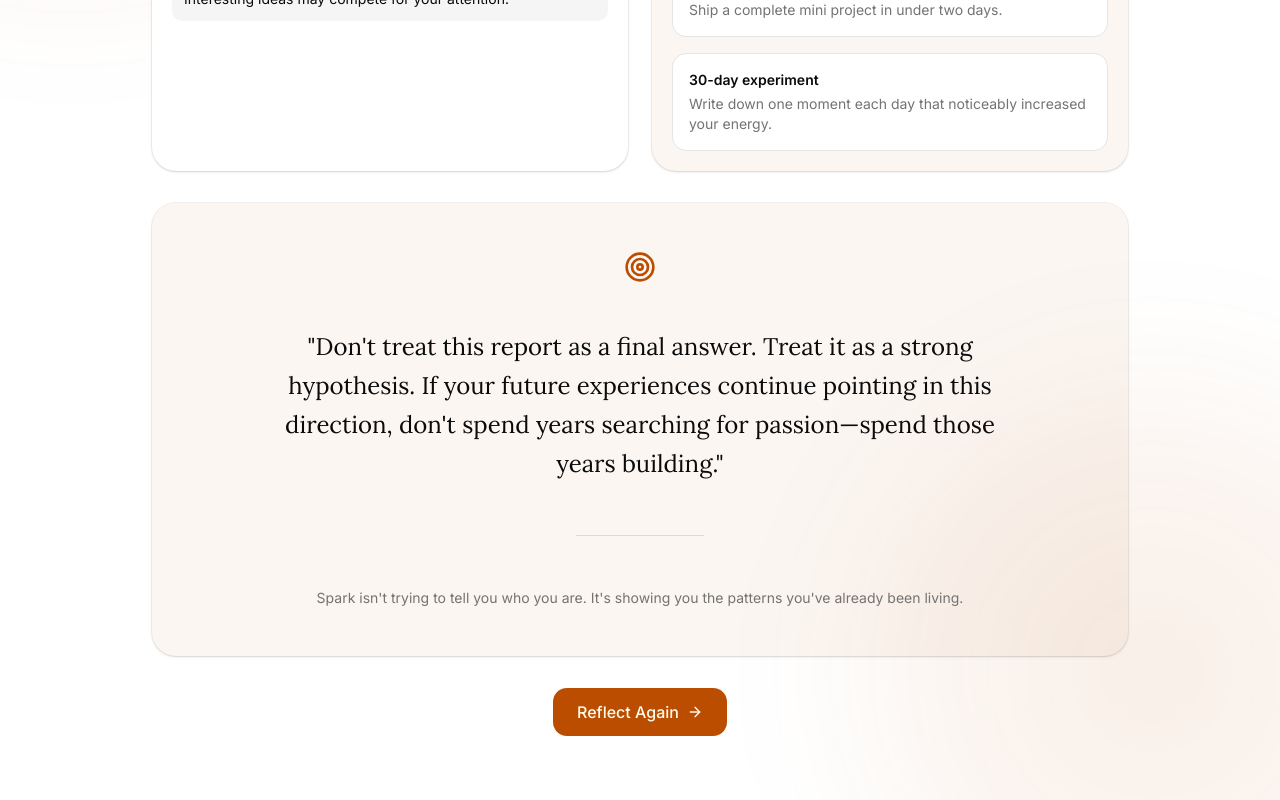
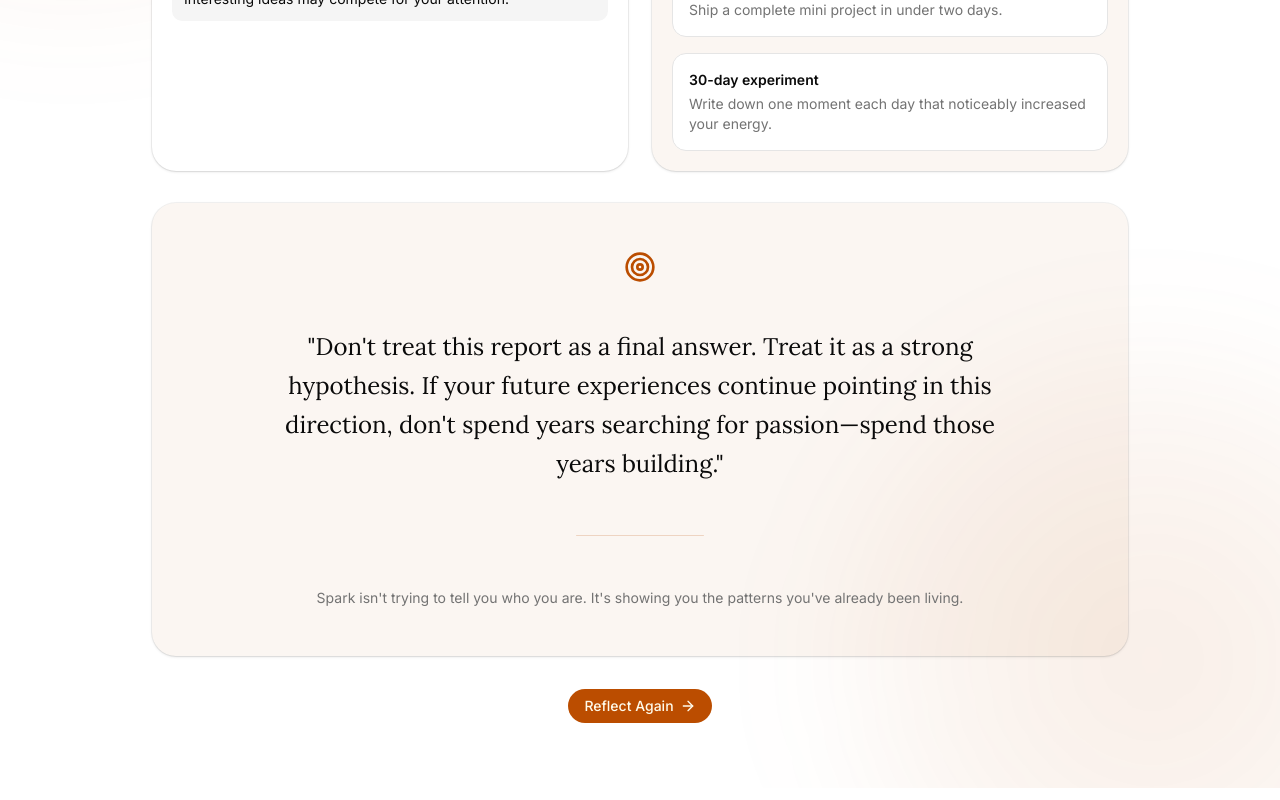
Before and after one commit to shravzzv/spark, a Next.js app: page /report in a window 1280 px wide. Shown: the part 1587-2387 px from the top of the page. Built offline with nearby package versions, Linux system fonts and the light colour scheme.

Commit message:
refactor: update report page

```diff
--- a/app/report/page.tsx
+++ b/app/report/page.tsx
@@ -16,6 +16,8 @@
 } from 'lucide-react'
 import { motion } from 'motion/react'
 import { Lora } from 'next/font/google'
+import { Button } from '@/components/ui/button'
+import Link from 'next/link'
 
 const lora = Lora({
   subsets: ['latin'],
@@ -176,8 +178,6 @@
           </CardContent>
         </MotionCard>
 
-        {/* Evidence */}
-
         <MotionCard className="bg-primary/5">
           <CardHeader>
             <CardTitle className="flex items-center gap-2">
@@ -206,8 +206,6 @@
           </CardContent>
         </MotionCard>
 
-        {/* Counter evidence */}
-
         <MotionCard>
           <CardHeader>
             <CardTitle className="flex items-center gap-2">
@@ -226,8 +224,6 @@
             </p>
           </CardContent>
         </MotionCard>
-
-        {/* Blind spots + experiments */}
 
         <div className="grid gap-6 md:grid-cols-2">
           <MotionCard>
@@ -272,8 +268,6 @@
           </MotionCard>
         </div>
 
-        {/* Final takeaway */}
-
         <MotionCard className="bg-primary/5 border-primary/20 px-10 py-12 text-center">
           <Target className="text-primary mx-auto mb-6 size-8" />
 
@@ -296,10 +290,12 @@
           transition={{ delay: 0.5 }}
           className="flex justify-center"
         >
-          <button className="bg-primary text-primary-foreground hover:bg-primary/90 inline-flex items-center gap-2 rounded-xl px-6 py-3 font-medium transition-colors">
-            Reflect Again
-            <ArrowRight className="size-4" />
-          </button>
+          <Link href="/">
+            <Button size="lg">
+              Reflect Again
+              <ArrowRight className="size-4" />
+            </Button>
+          </Link>
         </motion.div>
       </div>
     </main>
```
